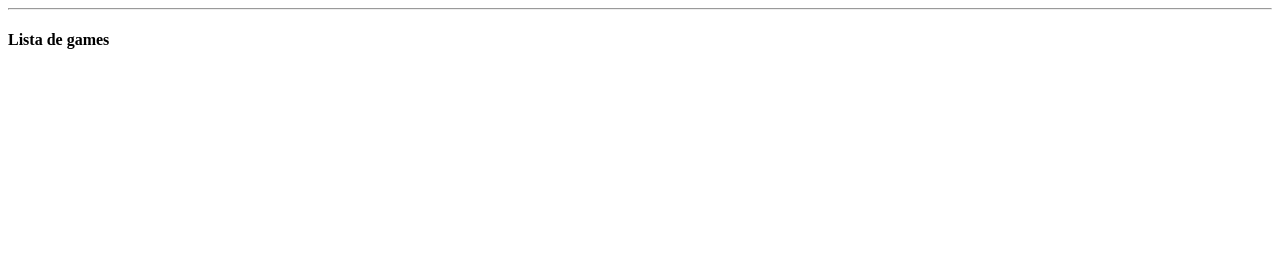
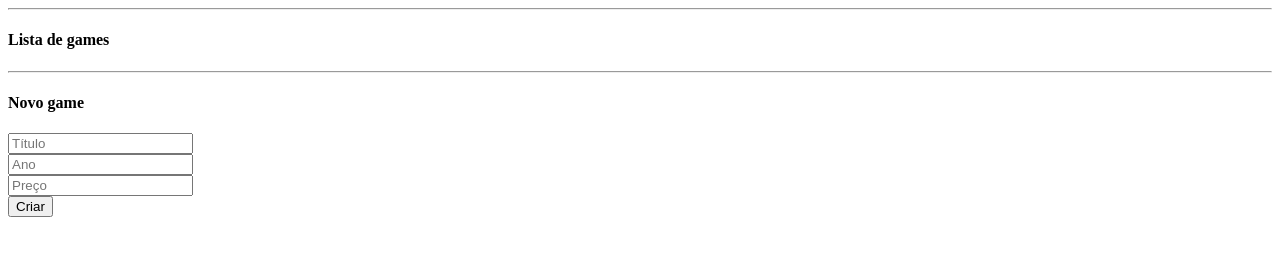
Before and after one commit to WagnerReis/API-Rest-de-games, a plain HTML site: page index.html in a window 1280 px wide. Drawn offline with nearby package versions, Linux system fonts and the light colour scheme; no server answers.

Commit message:
Cadastrando games pelo front

```diff
--- a/index.html
+++ b/index.html
@@ -8,12 +8,39 @@
   <hr>
   <h4>Lista de games</h4>
   <ul id="games"></ul>
+  <hr>
+  <h4>Novo game</h4>
+  <input type="text" name="title" id="title" placeholder="Título"><br>
+  <input type="number" name="year" id="year" placeholder="Ano"><br>
+  <input type="number" name="price" id="price" placeholder="Preço"><br>
+  <button type="button" onclick="createGame()">Criar</button>
 </head>
 <body>
 
 </body>
 <script src="https://cdn.jsdelivr.net/npm/axios/dist/axios.min.js"></script>
 <script>
+
+  function createGame(){
+    var titleInput = document.getElementById("title");
+    var yearInput = document.getElementById("year");
+    var priceInput = document.getElementById("price");
+
+    var game = {
+      title: titleInput.value,
+      year: yearInput.value,
+      price: priceInput.value
+    }
+
+    axios.post("http://localhost:45678/game", game).then( response => {
+      if(response.status == 200){
+        alert("Game cadastrado!");
+      }
+    }).catch(err => {
+      console.log(err);
+    })
+  }
+
   axios.get("http://localhost:45678/games").then(response => {
     var games = response.data;
     var list = document.getElementById("games");
```
